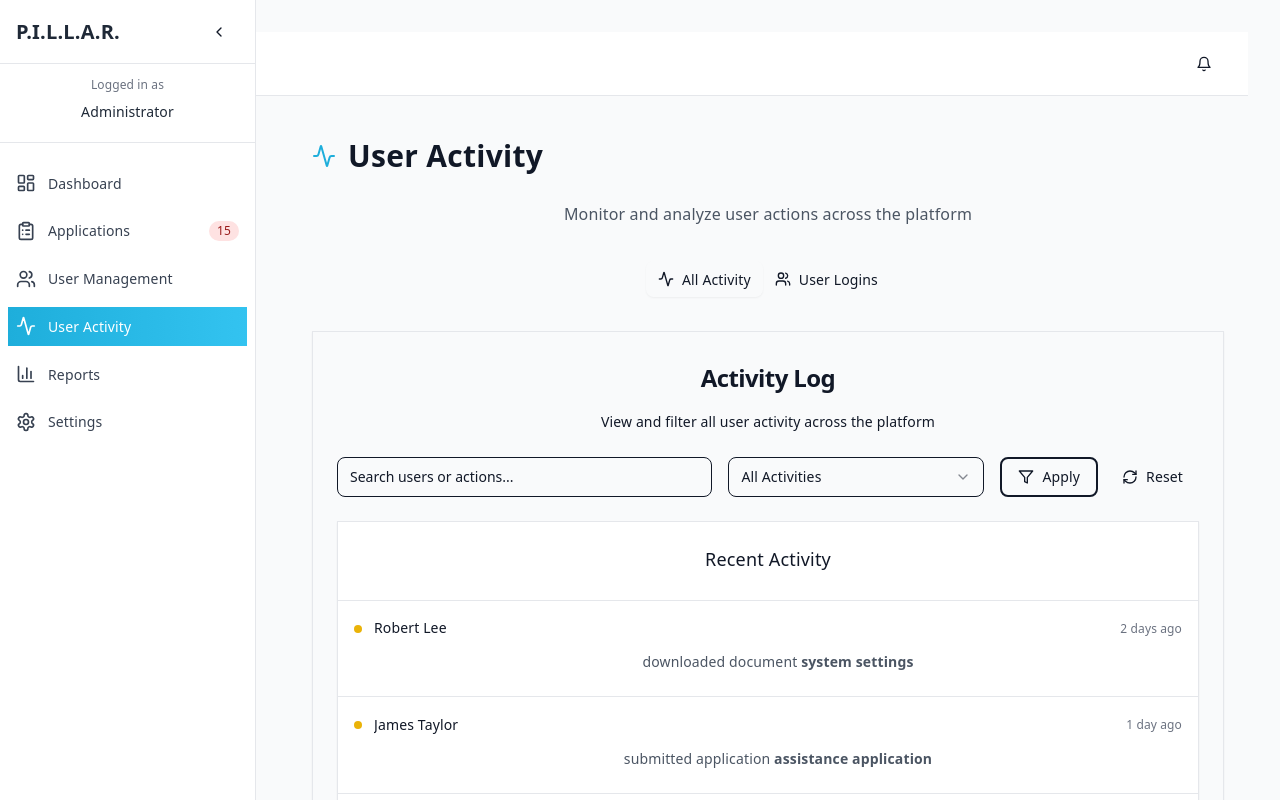
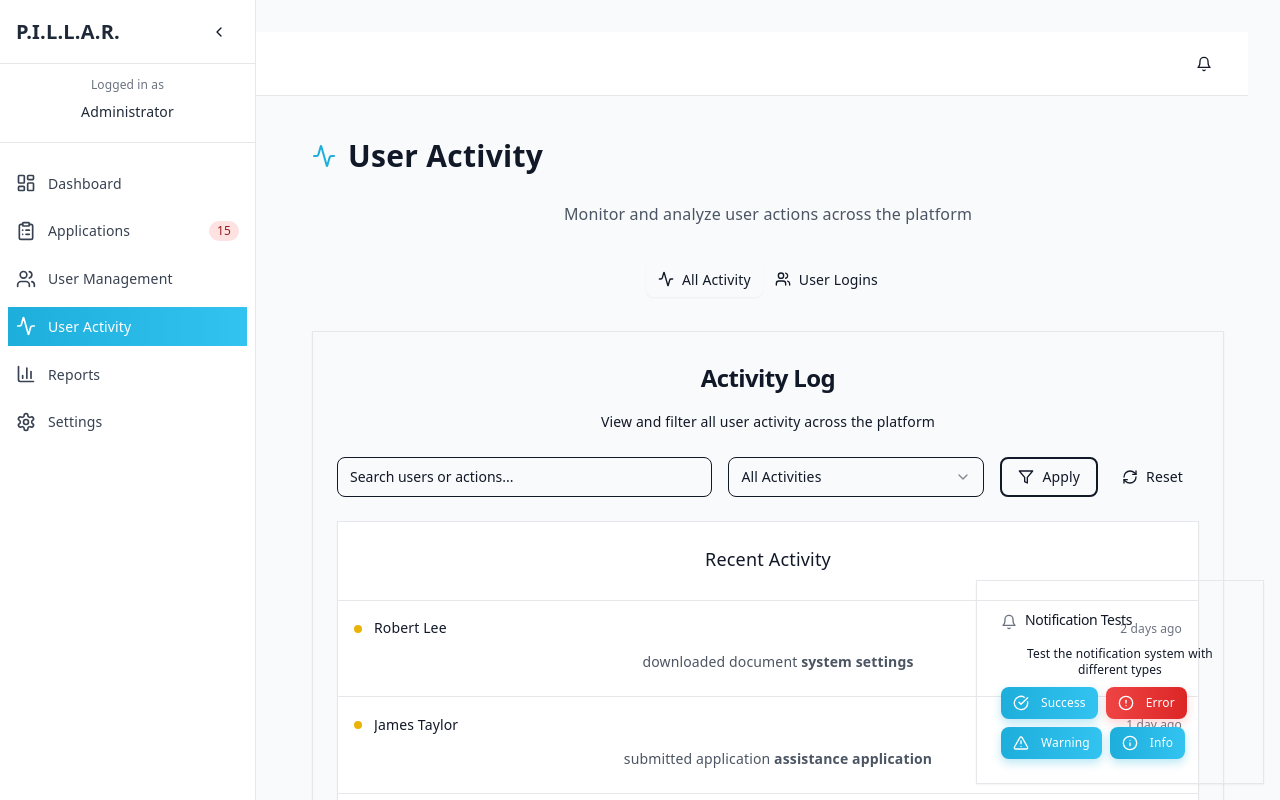
Before and after one commit to Shi-Shi-Kokoro-Ventures/pillar-ctg, a React (Vite) app: page /user-activity in a window 1280 px wide. Shown: the top 800 px of the page. Built offline with nearby package versions, Linux system fonts and the light colour scheme.

Commit message:
Improve notification demo layout
The notification demo was taking up too much space. This commit improves the layout to be more compact and professional.

```diff
--- a/src/components/admin/AdminDashboardLayout.tsx
+++ b/src/components/admin/AdminDashboardLayout.tsx
@@ -27,8 +27,8 @@ const AdminDashboardLayout: React.FC<AdminDashboardLayoutProps> = ({ children })
         <main className="flex-1 p-6">
           {children}
 
-          {/* Temporary notification demo - can be removed or moved elsewhere */}
-          <div className="mt-8">
+          {/* Smaller notification demo in the corner */}
+          <div className="fixed bottom-4 right-4 w-72 z-10">
             <NotificationsDemo />
           </div>
         </main>
--- a/src/components/admin/NotificationsDemo.tsx
+++ b/src/components/admin/NotificationsDemo.tsx
@@ -3,6 +3,7 @@ import React from "react";
 import { Button } from "@/components/ui/button";
 import { useNotifications } from "@/contexts/NotificationsContext";
 import { Card, CardContent, CardHeader, CardTitle, CardDescription } from "@/components/ui/card";
+import { Bell, CheckCircle, AlertTriangle, Info, AlertCircle } from "lucide-react";
 
 export function NotificationsDemo() {
   const { addNotification } = useNotifications();
@@ -12,18 +13,22 @@ export function NotificationsDemo() {
       success: {
         title: "Success Notification",
         description: "Operation completed successfully",
+        icon: <CheckCircle className="h-4 w-4" />
       },
       error: {
         title: "Error Notification",
         description: "There was a problem with your request",
+        icon: <AlertCircle className="h-4 w-4" />
       },
       warning: {
         title: "Warning Notification",
         description: "This action might have consequences",
+        icon: <AlertTriangle className="h-4 w-4" />
       },
       info: {
         title: "Information Notification",
         description: "Here's some information you might find useful",
+        icon: <Info className="h-4 w-4" />
       },
     };
 
@@ -35,38 +40,50 @@ export function NotificationsDemo() {
   };
 
   return (
-    <Card>
-      <CardHeader>
-        <CardTitle>Notifications Demo</CardTitle>
-        <CardDescription>
-          Test the notification system by creating different types of notifications
+    <Card className="shadow-sm border-gray-200">
+      <CardHeader className="pb-2">
+        <div className="flex items-center gap-2">
+          <Bell className="h-4 w-4 text-gray-500" />
+          <CardTitle className="text-sm font-medium">Notification Tests</CardTitle>
+        </div>
+        <CardDescription className="text-xs">
+          Test the notification system with different types
         </CardDescription>
       </CardHeader>
       <CardContent>
-        <div className="flex flex-wrap gap-3">
+        <div className="flex flex-wrap gap-2">
           <Button
             onClick={() => createTestNotification("success")}
-            className="bg-green-500 hover:bg-green-600"
+            size="sm"
+            className="bg-green-500 hover:bg-green-600 h-8 px-3 text-xs"
           >
-            Success Notification
+            <CheckCircle className="h-3.5 w-3.5 mr-1" />
+            Success
           </Button>
           <Button
             onClick={() => createTestNotification("error")}
+            size="sm"
             variant="destructive"
+            className="h-8 px-3 text-xs"
           >
-            Error Notification
+            <AlertCircle className="h-3.5 w-3.5 mr-1" />
+            Error
           </Button>
           <Button
             onClick={() => createTestNotification("warning")}
-            className="bg-yellow-500 hover:bg-yellow-600"
+            size="sm"
+            className="bg-yellow-500 hover:bg-yellow-600 h-8 px-3 text-xs"
           >
-            Warning Notification
+            <AlertTriangle className="h-3.5 w-3.5 mr-1" />
+            Warning
           </Button>
           <Button
             onClick={() => createTestNotification("info")}
-            className="bg-blue-500 hover:bg-blue-600"
+            size="sm"
+            className="bg-blue-500 hover:bg-blue-600 h-8 px-3 text-xs"
           >
-            Info Notification
+            <Info className="h-3.5 w-3.5 mr-1" />
+            Info
           </Button>
         </div>
       </CardContent>
--- a/src/styles/toastStyles.css
+++ b/src/styles/toastStyles.css
@@ -31,10 +31,10 @@
   -webkit-backdrop-filter: blur(10px) !important;
   color: var(--toast-text) !important;
   border: 1px solid var(--toast-border) !important;
-  padding: 1rem !important;
+  padding: 0.875rem !important;
   border-radius: 0.5rem !important;
-  box-shadow: 0 4px 12px rgba(0, 0, 0, 0.15) !important;
-  font-size: 1rem !important;
+  box-shadow: 0 4px 12px rgba(0, 0, 0, 0.1) !important;
+  font-size: 0.9rem !important;
   margin-bottom: 0.75rem !important;
   max-width: 100% !important;
   z-index: 9999 !important;
@@ -68,11 +68,13 @@
 [data-sonner-toast] [data-title] {
   font-weight: 600 !important;
   margin-bottom: 0.25rem !important;
+  font-size: 0.9rem !important;
 }
 
 [data-sonner-toast] [data-description] {
   opacity: 0.9 !important;
   line-height: 1.4 !important;
+  font-size: 0.8rem !important;
 }
 
 /* Dark mode support */
```
